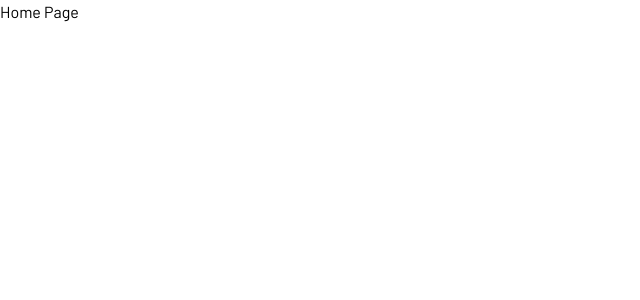
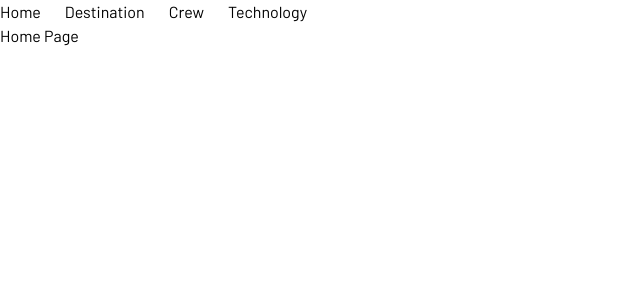
Before and after one commit to gabewolford/visit-space, a Next.js app: page / in a window 1280 px wide. Shown: the top 300 px of the page, without its empty margins (0-640 px from the left). Built offline with nearby package versions, Linux system fonts and the light colour scheme.

Commit message:
created navbar component

```diff
--- /dev/null
+++ b/src/app/components/Navbar.jsx
@@ -0,0 +1,14 @@
+import Link from "next/link"
+
+export default function Navbar() {
+    return (
+        <nav>
+            <ul className="flex flex-row space-x-6">
+                <Link href="/">Home</Link>
+                <Link href="/destination">Destination</Link>
+                <Link href="/crew">Crew</Link>
+                <Link href="/technology">Technology</Link>
+            </ul>
+        </nav>
+    )
+}
--- a/src/app/layout.js
+++ b/src/app/layout.js
@@ -1,3 +1,4 @@
+import Navbar from './components/Navbar'
 import './globals.css'
 import { Barlow } from 'next/font/google'
 
@@ -14,7 +15,11 @@ export const metadata = {
 export default function RootLayout({ children }) {
   return (
     <html lang="en">
-      <body className={barlow.className}>{children}</body>
+      <body className={barlow.className}
+      >
+        <Navbar />
+        {children}
+      </body>
     </html>
   )
 }
```
